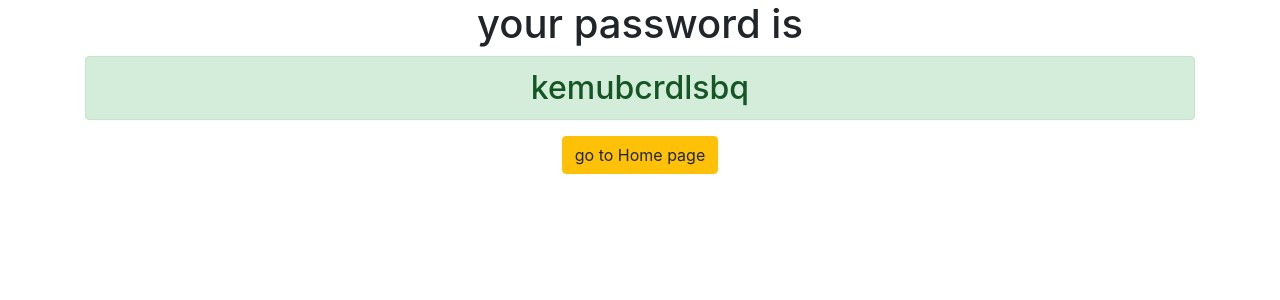
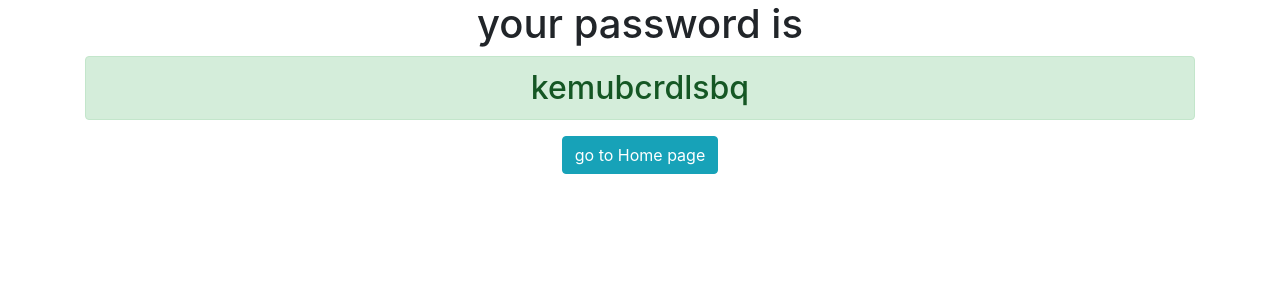
Before and after one commit to DharamrajBhatt/Django-password-generator, a Django app: page /password/ in a window 1280 px wide. Shown: the top 300 px of the page. Run offline with Django 3.2, Linux system fonts and the light colour scheme.

Commit message:
second commit

```diff
--- a/generator/templates/generator/password.html
+++ b/generator/templates/generator/password.html
@@ -3,6 +3,6 @@
 <div class="container text-center">
   <h1>your password is</h1>
   <h2  class="alert alert-success">{{ password }}</h2>
-  <a href="{% url 'home' %}" class="btn btn-warning">go to Home page</a>
+  <a href="{% url 'home' %}" class="btn btn-info">go to Home page</a>
 
 </div>
--- a/password_generator/settings.py
+++ b/password_generator/settings.py
@@ -20,7 +20,7 @@ BASE_DIR = Path(__file__).resolve().parent.parent
 # See https://docs.djangoproject.com/en/3.1/howto/deployment/checklist/
 
 # SECURITY WARNING: keep the secret key used in production secret!
-SECRET_KEY = 'b1%tvw-o$fps@&k5@rhn(8ibj7o0*+&kafo14_*se87n=f3jn)'
+SECRET_KEY = 'b1%tvw-o$fps@&k5@rhn(8ibj7hhgcgvbjfho0*+&kafo14_*se87n=f3jn)'
 
 # SECURITY WARNING: don't run with debug turned on in production!
 DEBUG = True
```
